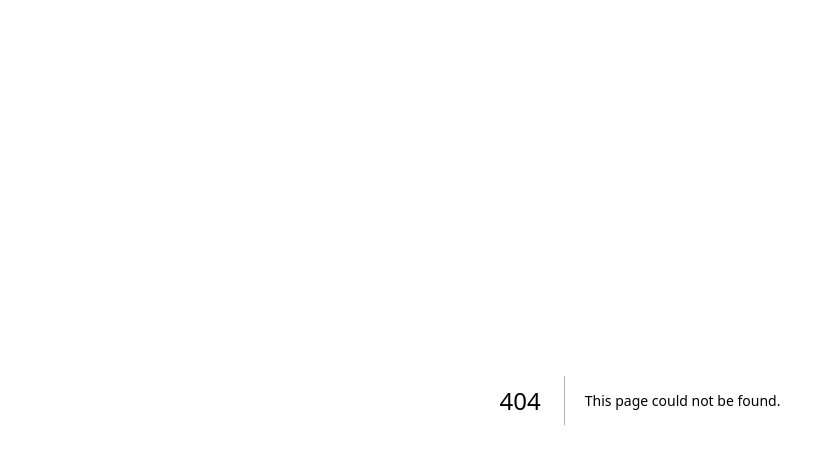
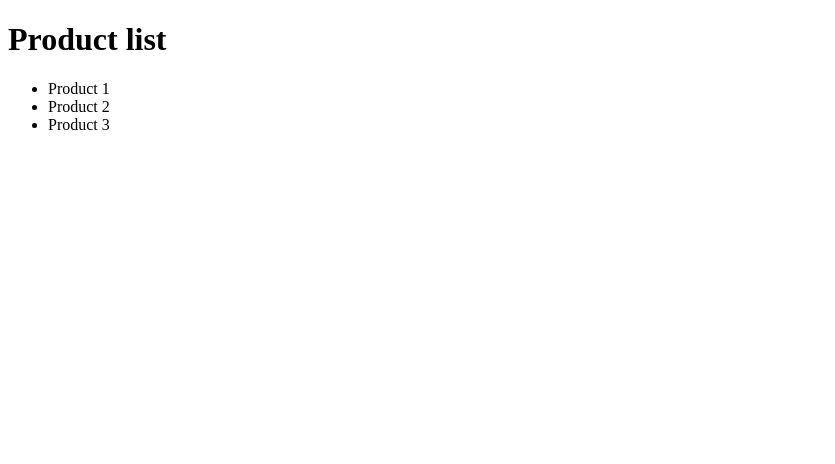
Before and after one commit to humbatovqara/nextjs15-tutorial, a Next.js app: page /products in a window 1280 px wide. Before the commit this address had no page. Shown: the top 464 px of the page, without its empty margins (0-835 px from the left). Built offline with nearby package versions, Linux system fonts and the light colour scheme.

Commit message:
Next.js Dynamic routes

```diff
--- /dev/null
+++ b/src/app/products/page.tsx
@@ -0,0 +1,12 @@
+export default function ProductList() {
+  return (
+    <>
+      <h1>Product list</h1>
+      <ul>
+        <li>Product 1</li>
+        <li>Product 2</li>
+        <li>Product 3</li>
+      </ul>
+    </>
+  );
+}
```
Also changed, not shown: src/app/products/[productId]/page.tsx (added, +9 -0 lines).
